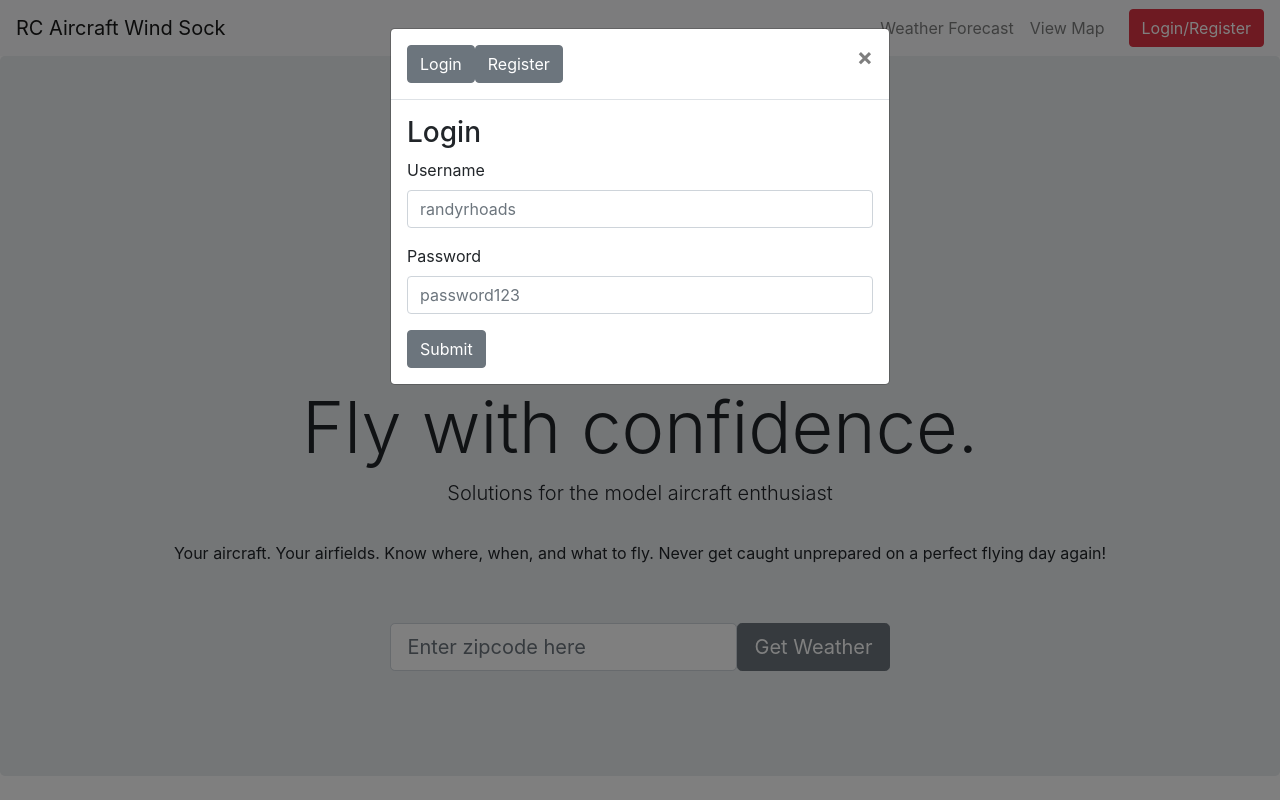
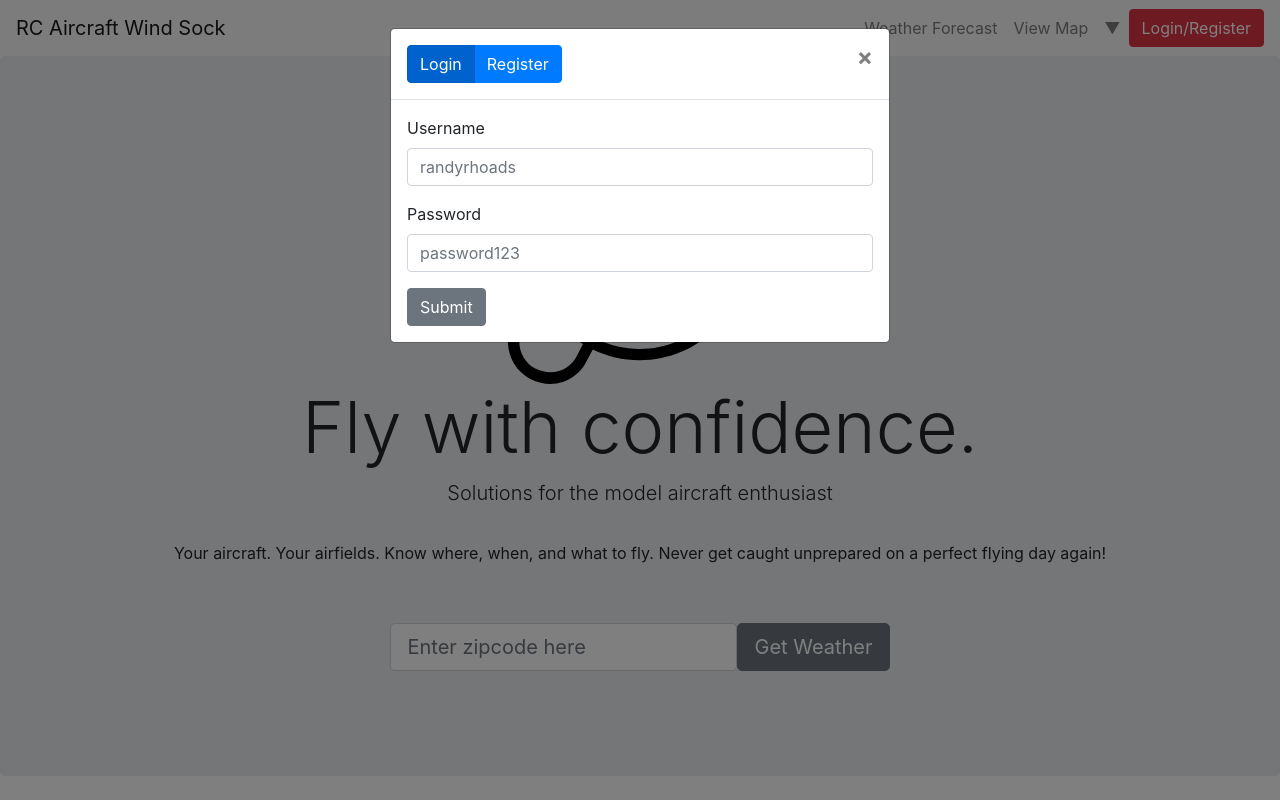
Before and after one commit to aaronaltounian/pudding-pilot, a React (Create React App) app: page / in a window 1280 px wide. Both pictures are taken after a click on the button "Login/Register". Built offline with nearby package versions, Linux system fonts and the light colour scheme; no server answers; what google-maps-react would draw is missing.

Commit message:
worked more on login form and refined alert messages for login and register success/failures

```diff
--- a/src/App.js
+++ b/src/App.js
@@ -12,30 +12,40 @@ class App extends Component {
   constructor(props) {
     super(props);
     this.state = {
-      user: localStorage.getItem('user')
+      user: localStorage.getItem('user'),
+      isLoggedIn: false
     }
     this.setUser = this.setUser.bind(this);
+    this.logout = this.logout.bind(this);
   }
 
-  setUser = (user) => {
-    this.setState({user: user});
+  componentDidMount() {
+    localStorage.setItem('user', '');
+    localStorage.setItem('token', '');
+  }
+
+  setUser = (user, boolean) => {
+    this.setState({
+      user: user,
+      isLoggedIn: boolean
+    });
+  }
+
+  logout() {
+    this.setState({
+      isLoggedIn: false
+    })
   }
 
   render() {
-    // let toDisplay;
-    // if(this.state.displayed === 'home') toDisplay = <Home />
-    // else if(this.state.displayed === 'forecast') toDisplay = <Forecast />
-    // else if(this.state.displayed === 'map') toDisplay = <MapContainer />
-    // else if(this.state.displayed === 'hangar') toDisplay = <Hangar />
-    // return(
-    //   <div>
-    //     <TopNav className='navbar' viewHome={this.viewHome} viewForecast={this.viewForecast} viewMap={this.viewMap} viewHangar={this.viewHangar}/>
-    //     {toDisplay}
-    //   </div>
-    // )
     return (
       <Router className="App" style={{height: window.innerHeight}}>
-        <TopNav className='navbar' setUser={this.setUser} user={this.state.user} />
+        <TopNav className='navbar'
+          setUser={this.setUser}
+          user={this.state.user}
+          isLoggedIn={this.state.isLoggedIn}
+          logOut={this.logOut}
+        />
 
         <Route exact path="/" component={Home} />
         <Route path='/current-weather' component={CurrentWeather} />
--- a/src/Components/LoginForm.js
+++ b/src/Components/LoginForm.js
@@ -31,7 +31,6 @@ export default class LoginForm extends React.Component {
   render() {
     return (
       <Form onSubmit={this.props.handleSubmit} >
-        <h3>{this.props.title}</h3>
         <FormGroup>
           <Label for="user">Username</Label>
           <Input type="text" name="username" onChange={this.handleChange} placeholder="randyrhoads" />
--- a/src/Components/LoginModal.js
+++ b/src/Components/LoginModal.js
@@ -1,5 +1,5 @@
 import React from 'react';
-import { Button, Modal, ModalHeader, ModalBody, ModalFooter } from 'reactstrap';
+import { Button, ButtonGroup, Modal, ModalHeader, ModalBody, Alert } from 'reactstrap';
 import LoginForm from './LoginForm'
 
 class LoginModal extends React.Component {
@@ -8,7 +8,9 @@ class LoginModal extends React.Component {
     this.state = {
       modal: false,
       displayed: 'login',
-      message: ''
+      message: '',
+      alertMessage: '',
+      rSelected: 1
     };
     this.handleLogin = this.handleLogin.bind(this)
     this.handleRegister = this.handleRegister.bind(this)
@@ -32,9 +34,10 @@ class LoginModal extends React.Component {
         localStorage.setItem('user', data.user)
         localStorage.setItem('token', data.token);
         this.setState({message: data.message}, () => {
-          alert(this.state.message);
-          this.props.toggleCaret();
-          this.toggle();
+          this.handleAlert(this.state.message);
+          if(this.state.message === 'success') {
+            setTimeout(this.toggle, 1000);
+          }
         });
       });
   }
@@ -57,8 +60,7 @@ class LoginModal extends React.Component {
         this.setState({
           message: data.message
         }, () => {
-          alert(this.state.message);
-          this.toggle()
+          this.handleAlert(this.state.message);
         })
       });
   }
@@ -70,24 +72,54 @@ class LoginModal extends React.Component {
     }));
   }
 
+  handleAlert = (value) => {
+    this.setState({
+      alertMessage: value
+    })
+  }
+
   //the following set state and use that to generate either login or register forms in the modal (otherwise identical except for the function that's called on submit):
   viewLogin() {
-    this.setState({displayed:'login'});
+    this.setState({
+      displayed:'login',
+      rSelected: 1
+    });
   };
 
   viewRegister() {
-    this.setState({displayed:'register'}, () => console.log(this.state));
+    this.setState({
+      displayed:'register',
+      rSelected: 2
+    },
+    () => console.log(this.state)
+    );
   }
 
   displayedForm() {
     let toDisplay;
     if(this.state.displayed === 'login') {
-      toDisplay = <LoginForm handleSubmit={this.handleLogin}title='Login' />
+      toDisplay = <LoginForm handleSubmit={this.handleLogin} title='Login' />
     }
     else if(this.state.displayed === 'register') {
       toDisplay = <LoginForm handleSubmit={this.handleRegister} title='Register' />
     }
     return toDisplay;
+  }
+
+  alertMessage() {
+    if(this.state.alertMessage === 'success') {
+      return <Alert color="success">Login successful!</Alert>
+    }
+    else if(this.state.alertMessage === 'failure') {
+      return <Alert color="danger">Username or password is incorrect!</Alert>
+    }
+    else if(this.state.alertMessage === 'created') {
+      return <Alert color="success">Account successfully created!</Alert>
+    }
+    else if(this.state.alertMessage === 'exists') {
+      return <Alert color="danger">An account with that username already exists!</Alert>
+    }
+    else return;
   }
 
   render() {
@@ -96,18 +128,16 @@ class LoginModal extends React.Component {
         <Button color="danger" onClick={this.toggle}>Login/Register</Button>
         <Modal isOpen={this.state.modal} toggle={this.toggle} >
           <ModalHeader toggle={this.toggle}>
-            <Button onClick={() => this.viewLogin()}>Login</Button>
-            <Button onClick={() => this.viewRegister()}>Register</Button>
+            <ButtonGroup>
+              <Button color="primary" onClick={() => this.viewLogin()} active={this.state.rSelected === 1}>Login</Button>
+              <Button color="primary" onClick={() => this.viewRegister()} active={this.state.rSelected === 2}>Register</Button>
+            </ButtonGroup>
+
           </ModalHeader>
           <ModalBody>
             {this.displayedForm()}
           </ModalBody>
-          {/* <ModalHeader>
-            Register
-          </ModalHeader>
-          <ModalBody>
-            <LoginForm handleSubmit={this.handleRegister} />
-          </ModalBody> */}
+          {this.alertMessage()}
         </Modal>
       </div>
     );
--- a/src/Components/TopNav.js
+++ b/src/Components/TopNav.js
@@ -18,10 +18,8 @@ export default class TopNav extends React.Component {
     super(props);
 
     this.toggle = this.toggle.bind(this);
-    this.toggleCaret = this.toggleCaret.bind(this);
     this.state = {
       isOpen: false,
-      caret: false
     };
   }
 
@@ -31,14 +29,14 @@ export default class TopNav extends React.Component {
     });
   }
 
-  toggleCaret() {
-    this.setState({
-      caret: true
-    })
+  logout() {
+    localStorage.clear();
+    localStorage.setItem('token', '');
+    localStorage.setItem('user', '');
   }
 
   displayUserDropdown() {
-    if(this.state.user === '') {
+    if(this.props.user === '') {
       return;
     }
     else {
@@ -46,7 +44,7 @@ export default class TopNav extends React.Component {
       return (
         <UncontrolledDropdown nav inNavbar>
           <DropdownToggle nav>
-            {this.props.user}
+            {this.props.user} &#9660;
           </DropdownToggle>
           <DropdownMenu right>
             <DropdownItem>
@@ -54,6 +52,10 @@ export default class TopNav extends React.Component {
             </DropdownItem>
             <DropdownItem>
               <NavLink href='/locations/'>Locations</NavLink>
+            </DropdownItem>
+            <DropdownItem divider></DropdownItem>
+            <DropdownItem>
+              <NavLink href='#' onClick={this.logout()}>Log Out</NavLink>
             </DropdownItem>
           </DropdownMenu>
         </UncontrolledDropdown>
```
